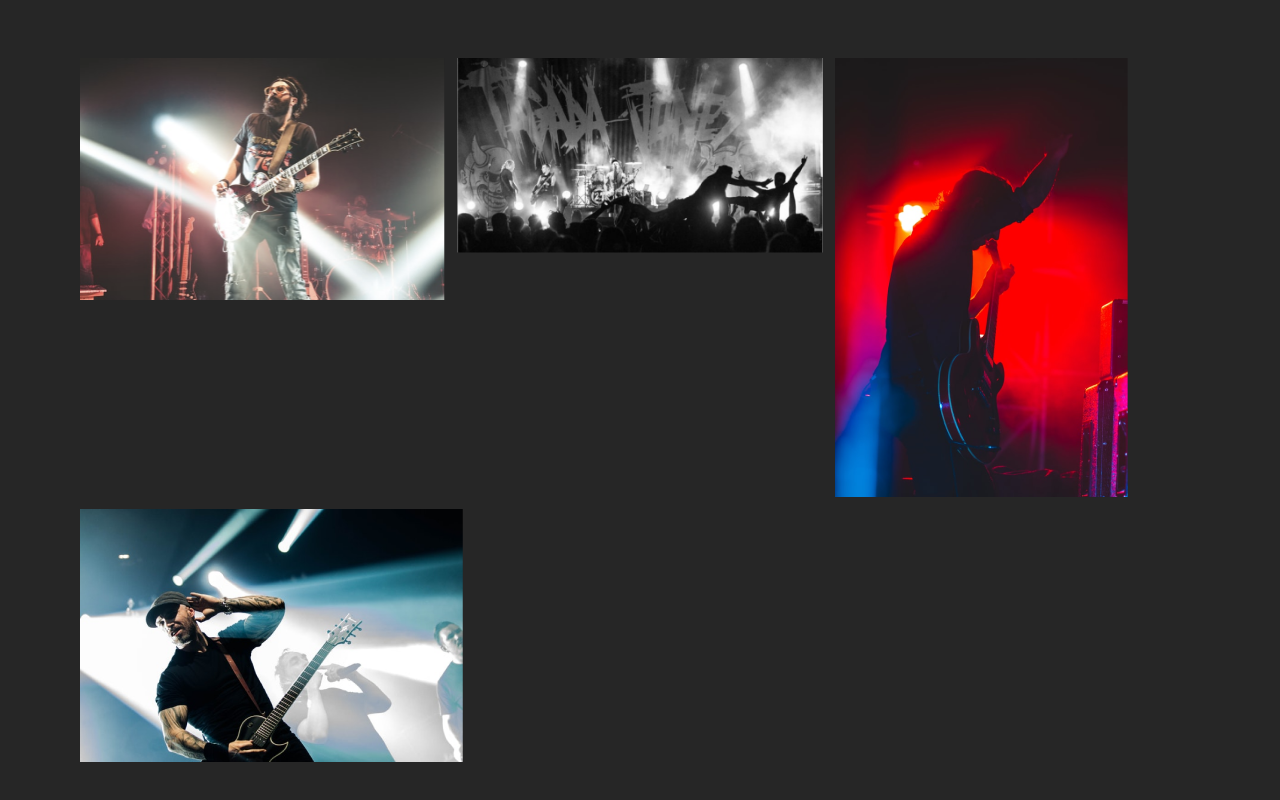
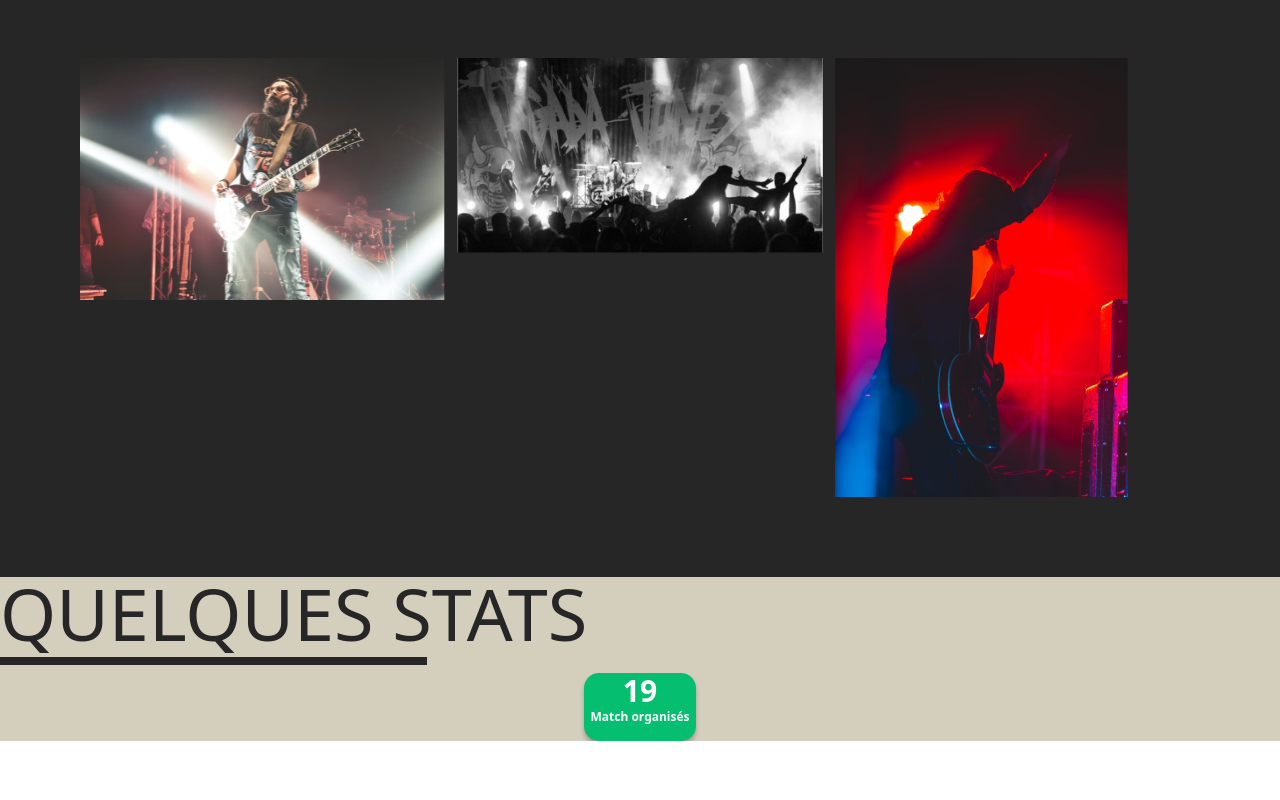
Before and after one commit to ValentinSaraiva-MMI/SAE205, a Vue app: page /festival in a window 1280 px wide. Shown: the part 3291-4091 px from the top of the page. After the commit the page ends 4032 px from the top, so only its background shows below. Built offline with nearby package versions, Linux system fonts and the light colour scheme.

Commit message:
Importation composant "boite" d'un autre projet

```diff
--- /dev/null
+++ b/src/components/box.vue
@@ -0,0 +1,26 @@
+<template>
+  <div
+  class="w-28 ml-auto mr-auto justify-center h-[68px] rounded-[15px] bg-[#05be70] "
+  style="box-shadow: 0px 4px 4px 0 rgba(0,0,0,0.25);"
+>
+    <p class="text-center text-3xl mt-2 text-white font-bold">
+      {{nbr}}
+     </p>
+     <p class="text-white font-bold text-xs text-center">
+    {{texte}}
+    </p>
+</div>
+
+</template>
+
+<script>
+export default {
+  name: 'BoxVue',
+  props:{
+    nbr:
+    {type: Number},
+  texte:
+    {type: String}
+  }
+}
+</script>
--- a/src/views/FestivalView.vue
+++ b/src/views/FestivalView.vue
@@ -154,17 +154,30 @@ job="lol"
             <img src="../../public/images/souvenires/erik-mclean-zgSC_LEWw20-unsplash 1.png"
                 alt="image">
         </div>
+    </div>
+     <div class="bg-Beige-150">
 
-        <div class="w-full rounded col-span-2 row-span-1">
-            <img src="public\images\souvenirs2\6.png"
-                alt="image">
-        </div>
+
+
+  <p
+    class="  lg:text-5xl  xl:text-7xl   text-[26.677793502807617px] font-medium  text-noir"
+  >
+    QUELQUES STATS
+  </p>
+  <div class="w-4/12 h-2 bg-noir mt-2 z-50"></div>
+
+
+   <boxVue
+    nbr="19"
+    texte="Match organisés "/>
+
+    </div>
 
 
 
 
 
-    </div>
+
 </div>
 
  </div>
@@ -173,12 +186,13 @@ job="lol"
 </template>
 
 <script>
+import boxVue from '../components/box.vue';
 import BoutonstrokeView from '../components/BoutonstrokeView.vue';
 import card from '../components/card.vue';
 import Card1 from '../components/card.vue';
 export default {
     name: "FestivalView",
-    components: { BoutonstrokeView, card, Card1 }
+    components: { boxVue, BoutonstrokeView, card, Card1 }
 }
 
 </script>
```
